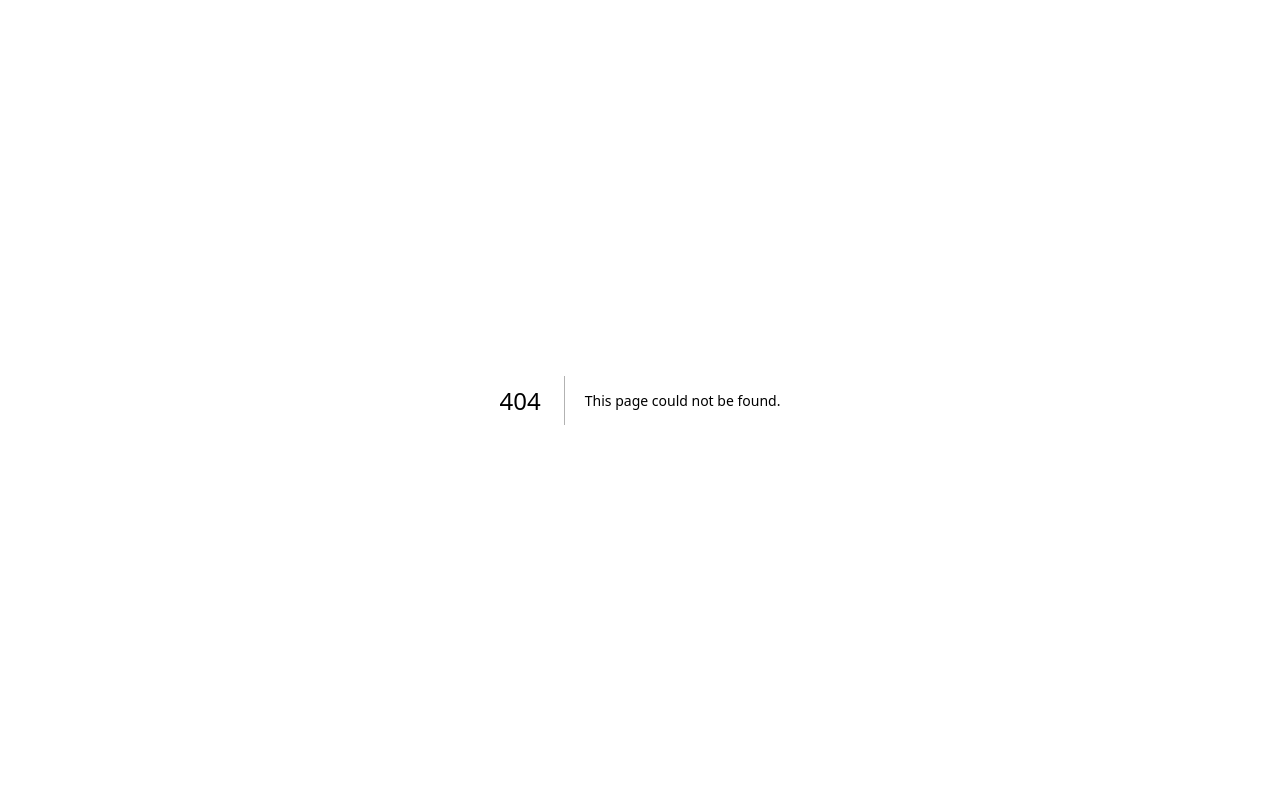
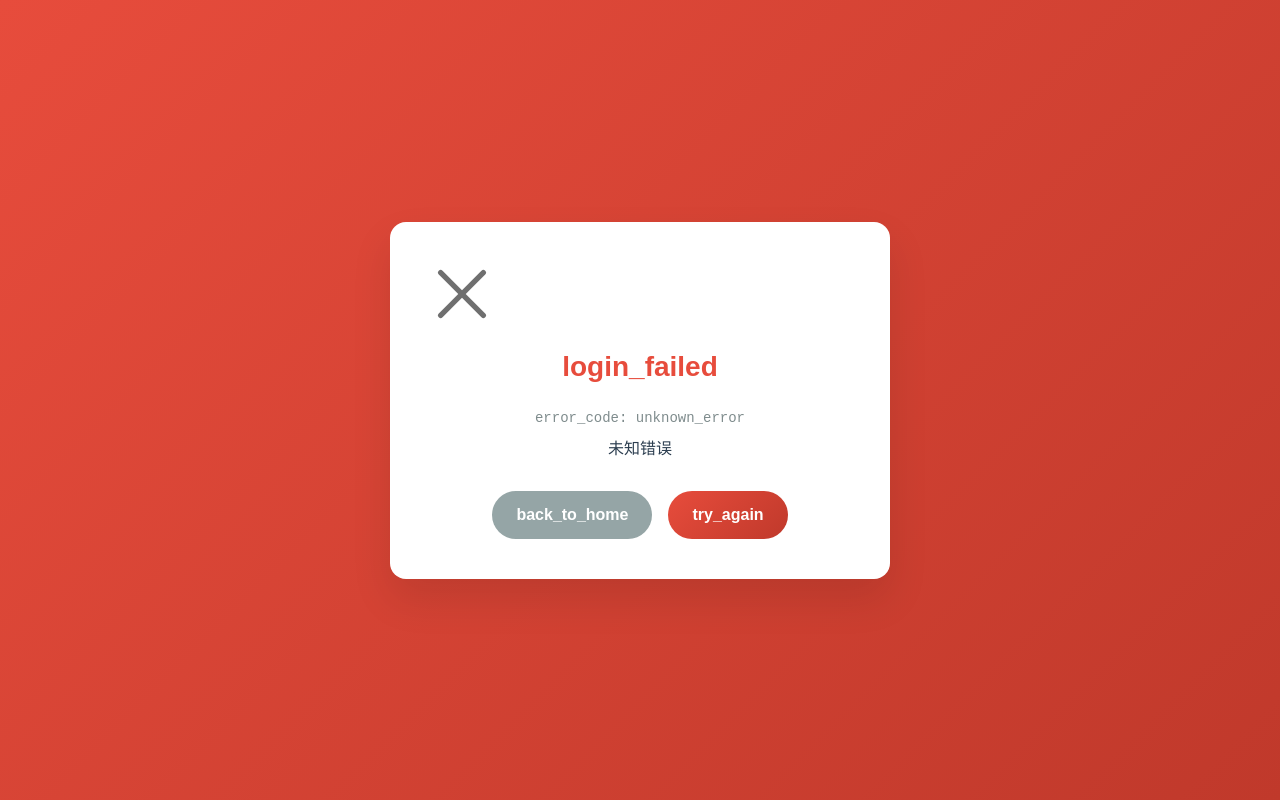
Before and after one commit to FreedomSnow/sino-name, a Next.js app: page /oauth-failed in a window 1280 px wide. Before the commit this address had no page. Built offline with nearby package versions, Linux system fonts and the light colour scheme.

Commit message:
添加OAuth失败处理功能：创建失败页面、API接口、样式文件，完善中英文翻译，修改登录流程支持成功和失败重定向

```diff
--- a/src/app/features/login/Login.tsx
+++ b/src/app/features/login/Login.tsx
@@ -43,8 +43,9 @@ const Login: FC<LoginProps> = ({ isOpen, onClose, onLogin }) => {
       });
 
       if (result?.error) {
-        setError(`登录失败: ${result.error}`);
-        setLoading(false);
+        // 登录失败，重定向到失败页面
+        const errorUrl = `/oauth-failed?error=${encodeURIComponent(result.error)}&error_description=${encodeURIComponent(result.error || '登录失败')}`;
+        window.location.href = errorUrl;
         return;
       }
 
@@ -55,8 +56,9 @@ const Login: FC<LoginProps> = ({ isOpen, onClose, onLogin }) => {
         window.location.href = redirectUrl;
       }
     } catch (err) {
-      setError('登录过程中发生错误');
-      setLoading(false);
+      // 发生错误，重定向到失败页面
+      const errorUrl = `/oauth-failed?error=network_error&error_description=${encodeURIComponent('网络错误')}`;
+      window.location.href = errorUrl;
     }
   };
 
--- a/src/app/i18n-init.ts
+++ b/src/app/i18n-init.ts
@@ -19,11 +19,28 @@ const resources = {
       // Login
       login_title: "三方登录",
       login_with: "使用{{provider}}登录",
+      // OAuth Success/Failed
+      loading: "加载中",
+      success: "成功",
+      error: "错误",
+      login_successful: "登录成功！",
+      login_failed: "登录失败",
+      verifying_login: "正在验证登录信息...",
+      missing_parameters: "缺少必要的参数",
+      verification_failed: "验证失败",
+      processing_error: "处理过程中发生错误",
+      google_login_success: "您已成功使用谷歌账号登录",
+      user_avatar: "用户头像",
+      welcome: "欢迎",
+      continue_using: "继续使用",
+      back_to_home: "返回首页",
+      try_again: "重试",
+      error_code: "错误代码",
       //Common
       pronounce: "发音",
       edit: "编辑",
       // Welcome
-      welcome: "欢迎来到Sino Name!",
+      welcome_title: "欢迎来到Sino Name!",
       welcomeDesc: `我们是高端中文命名平台，提供以下专业服务：<br><br><b>自主命名服务</b>：请详述您的需求（信息越完整越好），我们将据此生成个性化中文名<br><b>深度定制姓名</b>：带您体验纯正中式命名流程，融合传统习俗，打造契合您特质的中文名<br><b>中华姓氏库</b>：详解中国姓氏体系，涵盖发音、书写及源流<br><b>生辰命理分析</b>：根据您的出生日期，提供五行八字等传统命理解读`,
       welcomeStart: "→ 开始你的中文命名之旅",
       // Naming
@@ -106,11 +123,28 @@ const resources = {
       // Login
       login_title: "Social Login",
       login_with: "Login with {{provider}}",
+      // OAuth Success/Failed
+      loading: "Loading",
+      success: "Success",
+      error: "Error",
+      login_successful: "Login Successful!",
+      login_failed: "Login Failed",
+      verifying_login: "Verifying login information...",
+      missing_parameters: "Missing required parameters",
+      verification_failed: "Verification failed",
+      processing_error: "An error occurred during processing",
+      google_login_success: "You have successfully logged in with your Google account",
+      user_avatar: "User Avatar",
+      welcome: "Welcome",
+      continue_using: "Continue Using",
+      back_to_home: "Back to Home",
+      try_again: "Try Again",
+      error_code: "Error Code",
       //Common
       pronounce: "Pronounce",
       edit: "Edit",
       // Welcome
-      welcome: "Welcome to Sino Name!",
+      welcome_title: "Welcome to Sino Name!",
       welcomeDesc: `We are a premier Chinese naming platform offering these professional services:
 
 <b>Custom Name Creation</b>: Submit detailed requirements (the more specific the better) to receive personalized Chinese name options
--- /dev/null
+++ b/src/app/oauth-failed/OAuthFailed.css
@@ -0,0 +1,122 @@
+.oauth-failed-container {
+  min-height: 100vh;
+  display: flex;
+  align-items: center;
+  justify-content: center;
+  background: linear-gradient(135deg, #e74c3c 0%, #c0392b 100%);
+  padding: 20px;
+}
+
+.loading-content,
+.error-content {
+  background: white;
+  border-radius: 16px;
+  padding: 40px;
+  text-align: center;
+  box-shadow: 0 20px 40px rgba(0, 0, 0, 0.1);
+  max-width: 500px;
+  width: 100%;
+}
+
+.loading-icon {
+  margin-bottom: 20px;
+  border-radius: 50%;
+}
+
+.error-icon {
+  margin-bottom: 20px;
+  opacity: 0.7;
+}
+
+.loading-text {
+  font-size: 18px;
+  color: #666;
+  margin: 0;
+}
+
+.error-title {
+  font-size: 28px;
+  color: #e74c3c;
+  margin: 0 0 20px 0;
+  font-weight: 600;
+}
+
+.error-details {
+  margin: 20px 0;
+}
+
+.error-code {
+  font-size: 14px;
+  color: #7f8c8d;
+  margin: 0 0 8px 0;
+  font-family: monospace;
+}
+
+.error-message {
+  font-size: 16px;
+  color: #2c3e50;
+  margin: 0;
+  line-height: 1.5;
+}
+
+.error-actions {
+  display: flex;
+  gap: 16px;
+  justify-content: center;
+  margin-top: 30px;
+}
+
+.retry-button,
+.login-again-button {
+  padding: 12px 24px;
+  border-radius: 25px;
+  font-size: 16px;
+  font-weight: 600;
+  cursor: pointer;
+  transition: all 0.3s ease;
+  border: none;
+}
+
+.retry-button {
+  background: #95a5a6;
+  color: white;
+}
+
+.login-again-button {
+  background: linear-gradient(135deg, #e74c3c 0%, #c0392b 100%);
+  color: white;
+}
+
+.retry-button:hover,
+.login-again-button:hover {
+  transform: translateY(-2px);
+  box-shadow: 0 10px 20px rgba(0, 0, 0, 0.2);
+}
+
+.retry-button:active,
+.login-again-button:active {
+  transform: translateY(0);
+}
+
+@media (max-width: 768px) {
+  .loading-content,
+  .error-content {
+    padding: 30px 20px;
+    margin: 20px;
+  }
+
+  .error-title {
+    font-size: 24px;
+  }
+
+  .error-actions {
+    flex-direction: column;
+    align-items: center;
+  }
+
+  .retry-button,
+  .login-again-button {
+    width: 100%;
+    max-width: 200px;
+  }
+}
--- /dev/null
+++ b/src/app/oauth-failed/page.tsx
@@ -0,0 +1,130 @@
+'use client';
+
+import React, { useEffect, useState } from 'react';
+import { useSearchParams } from 'next/navigation';
+import Image from 'next/image';
+import { useTranslation } from 'react-i18next';
+import './OAuthFailed.css';
+
+interface OAuthFailedProps {
+  searchParams: {
+    error?: string;
+    error_description?: string;
+  };
+}
+
+const OAuthFailed: React.FC<OAuthFailedProps> = ({ searchParams }) => {
+  const { t } = useTranslation();
+  const [isLoading, setIsLoading] = useState(true);
+  const [errorInfo, setErrorInfo] = useState<{
+    error: string;
+    error_description: string;
+  } | null>(null);
+
+  useEffect(() => {
+    const handleOAuthFailed = async () => {
+      try {
+        const { error, error_description } = searchParams;
+
+        if (!error) {
+          setErrorInfo({
+            error: 'unknown_error',
+            error_description: '未知错误'
+          });
+          setIsLoading(false);
+          return;
+        }
+
+        // 调用失败处理API
+        const response = await fetch('/api/auth/oauth-failed', {
+          method: 'POST',
+          headers: {
+            'Content-Type': 'application/json',
+          },
+          body: JSON.stringify({
+            error,
+            error_description: error_description || '',
+          }),
+        });
+
+        if (response.ok) {
+          const data = await response.json();
+          setErrorInfo({
+            error: data.error || error,
+            error_description: data.error_description || error_description || ''
+          });
+        } else {
+          setErrorInfo({
+            error: error,
+            error_description: error_description || '登录失败'
+          });
+        }
+      } catch (err) {
+        setErrorInfo({
+          error: 'network_error',
+          error_description: '网络错误'
+        });
+      } finally {
+        setIsLoading(false);
+      }
+    };
+
+    handleOAuthFailed();
+  }, [searchParams]);
+
+  if (isLoading) {
+    return (
+      <div className="oauth-failed-container">
+        <div className="loading-content">
+          <Image
+            src="/panda-loading.gif"
+            alt={t('loading')}
+            width={80}
+            height={80}
+            className="loading-icon"
+          />
+          <p className="loading-text">{t('processing_error')}</p>
+        </div>
+      </div>
+    );
+  }
+
+  if (errorInfo) {
+    return (
+      <div className="oauth-failed-container">
+        <div className="error-content">
+          <Image
+            src="/close.svg"
+            alt={t('error')}
+            width={64}
+            height={64}
+            className="error-icon"
+          />
+          <h2 className="error-title">{t('login_failed')}</h2>
+          <div className="error-details">
+            <p className="error-code">{t('error_code')}: {errorInfo.error}</p>
+            <p className="error-message">{errorInfo.error_description}</p>
+          </div>
+          <div className="error-actions">
+            <button
+              className="retry-button"
+              onClick={() => window.location.href = '/'}
+            >
+              {t('back_to_home')}
+            </button>
+            <button
+              className="login-again-button"
+              onClick={() => window.location.href = '/login'}
+            >
+              {t('try_again')}
+            </button>
+          </div>
+        </div>
+      </div>
+    );
+  }
+
+  return null;
+};
+
+export default OAuthFailed;
--- a/src/app/oauth-success/page.tsx
+++ b/src/app/oauth-success/page.tsx
@@ -3,6 +3,7 @@
 import React, { useEffect, useState } from 'react';
 import { useSearchParams } from 'next/navigation';
 import Image from 'next/image';
+import { useTranslation } from 'react-i18next';
 import './OAuthSuccess.css';
 
 interface UserInfo {
@@ -20,6 +21,7 @@ interface OAuthSuccessProps {
 }
 
 const OAuthSuccess: React.FC<OAuthSuccessProps> = ({ searchParams }) => {
+  const { t } = useTranslation();
   const [isLoading, setIsLoading] = useState(true);
   const [isSuccess, setIsSuccess] = useState(false);
   const [error, setError] = useState<string | null>(null);
@@ -31,7 +33,7 @@ const OAuthSuccess: React.FC<OAuthSuccessProps> = ({ searchParams }) => {
         const { temp_token_id, user_id } = searchParams;
 
         if (!temp_token_id || !user_id) {
-          setError('缺少必要的参数');
+          setError(t('missing_parameters'));
           setIsLoading(false);
           return;
         }
@@ -54,17 +56,17 @@ const OAuthSuccess: React.FC<OAuthSuccessProps> = ({ searchParams }) => {
           setIsSuccess(true);
         } else {
           const errorData = await response.json();
-          setError(errorData.message || '验证失败');
+          setError(errorData.message || t('verification_failed'));
         }
       } catch (err) {
-        setError('处理过程中发生错误');
+        setError(t('processing_error'));
       } finally {
         setIsLoading(false);
       }
     };
 
     handleOAuthSuccess();
-  }, [searchParams]);
+  }, [searchParams, t]);
 
   if (isLoading) {
     return (
@@ -72,12 +74,12 @@ const OAuthSuccess: React.FC<OAuthSuccessProps> = ({ searchParams }) => {
         <div className="loading-content">
           <Image
             src="/panda-loading.gif"
-            alt="加载中"
+            alt={t('loading')}
             width={80}
             height={80}
             className="loading-icon"
           />
-          <p className="loading-text">正在验证登录信息...</p>
+          <p className="loading-text">{t('verifying_login')}</p>
         </div>
       </div>
     );
@@ -89,18 +91,18 @@ const OAuthSuccess: React.FC<OAuthSuccessProps> = ({ searchParams }) => {
         <div className="error-content">
           <Image
             src="/close.svg"
-            alt="错误"
+            alt={t('error')}
             width={64}
             height={64}
             className="error-icon"
           />
-          <h2 className="error-title">登录失败</h2>
+          <h2 className="error-title">{t('login_failed')}</h2>
           <p className="error-message">{error}</p>
           <button
             className="retry-button"
             onClick={() => window.location.href = '/'}
           >
-            返回首页
+            {t('back_to_home')}
           </button>
         </div>
       </div>
@@ -113,33 +115,33 @@ const OAuthSuccess: React.FC<OAuthSuccessProps> = ({ searchParams }) => {
         <div className="success-content">
           <Image
             src="/success.gif"
-            alt="成功"
+            alt={t('success')}
             width={80}
             height={80}
             className="success-icon"
           />
-          <h2 className="success-title">登录成功！</h2>
+          <h2 className="success-title">{t('login_successful')}</h2>
           <div className="user-info">
             {userInfo.image && (
               <Image
                 src={userInfo.image}
-                alt="用户头像"
+                alt={t('user_avatar')}
                 width={60}
                 height={60}
                 className="user-avatar"
               />
             )}
             <div className="user-details">
-              <p className="user-name">欢迎，{userInfo.name}！</p>
+              <p className="user-name">{t('welcome')}, {userInfo.name}！</p>
               <p className="user-email">{userInfo.email}</p>
             </div>
           </div>
-          <p className="success-message">您已成功使用谷歌账号登录</p>
+          <p className="success-message">{t('google_login_success')}</p>
           <button
             className="continue-button"
             onClick={() => window.location.href = '/'}
           >
-            继续使用
+            {t('continue_using')}
           </button>
         </div>
       </div>
--- a/src/pages/api/auth/[...nextauth].ts
+++ b/src/pages/api/auth/[...nextauth].ts
@@ -24,7 +24,7 @@ export default NextAuth({
   },
   pages: {
     signIn: '/login',
-    error: '/auth/error',
+    error: '/oauth-failed',
   },
   debug: process.env.NODE_ENV === 'development',
 });
--- /dev/null
+++ b/src/pages/api/auth/oauth-failed.ts
@@ -0,0 +1,87 @@
+import { NextApiRequest, NextApiResponse } from 'next';
+
+interface OAuthFailedRequest {
+  error: string;
+  error_description: string;
+}
+
+export default async function handler(
+  req: NextApiRequest,
+  res: NextApiResponse
+) {
+  if (req.method !== 'POST') {
+    return res.status(405).json({ message: '方法不允许' });
+  }
+
+  try {
+    const { error, error_description }: OAuthFailedRequest = req.body;
+
+    // 验证参数
+    if (!error) {
+      return res.status(400).json({
+        message: '缺少错误信息'
+      });
+    }
+
+    // 记录登录失败日志（实际应用中应该记录到数据库或日志系统）
+    console.error('OAuth登录失败:', {
+      error,
+      error_description,
+      timestamp: new Date().toISOString(),
+      userAgent: req.headers['user-agent'],
+      ip: req.headers['x-forwarded-for'] || req.connection.remoteAddress,
+    });
+
+    // 根据错误类型返回相应的错误信息
+    let processedError = error;
+    let processedDescription = error_description;
+
+    switch (error) {
+      case 'access_denied':
+        processedError = 'access_denied';
+        processedDescription = '用户取消了授权';
+        break;
+      case 'invalid_request':
+        processedError = 'invalid_request';
+        processedDescription = '请求参数无效';
+        break;
+      case 'unauthorized_client':
+        processedError = 'unauthorized_client';
+        processedDescription = '客户端未授权';
+        break;
+      case 'unsupported_response_type':
+        processedError = 'unsupported_response_type';
+        processedDescription = '不支持的响应类型';
+        break;
+      case 'invalid_scope':
+        processedError = 'invalid_scope';
+        processedDescription = '权限范围无效';
+        break;
+      case 'server_error':
+        processedError = 'server_error';
+        processedDescription = '服务器错误';
+        break;
+      case 'temporarily_unavailable':
+        processedError = 'temporarily_unavailable';
+        processedDescription = '服务暂时不可用';
+        break;
+      default:
+        processedError = 'unknown_error';
+        processedDescription = error_description || '未知错误';
+    }
+
+    // 返回处理后的错误信息
+    return res.status(200).json({
+      success: false,
+      error: processedError,
+      error_description: processedDescription,
+      timestamp: new Date().toISOString(),
+    });
+
+  } catch (error) {
+    console.error('OAuth失败处理错误:', error);
+    return res.status(500).json({
+      message: '服务器内部错误'
+    });
+  }
+}
```
